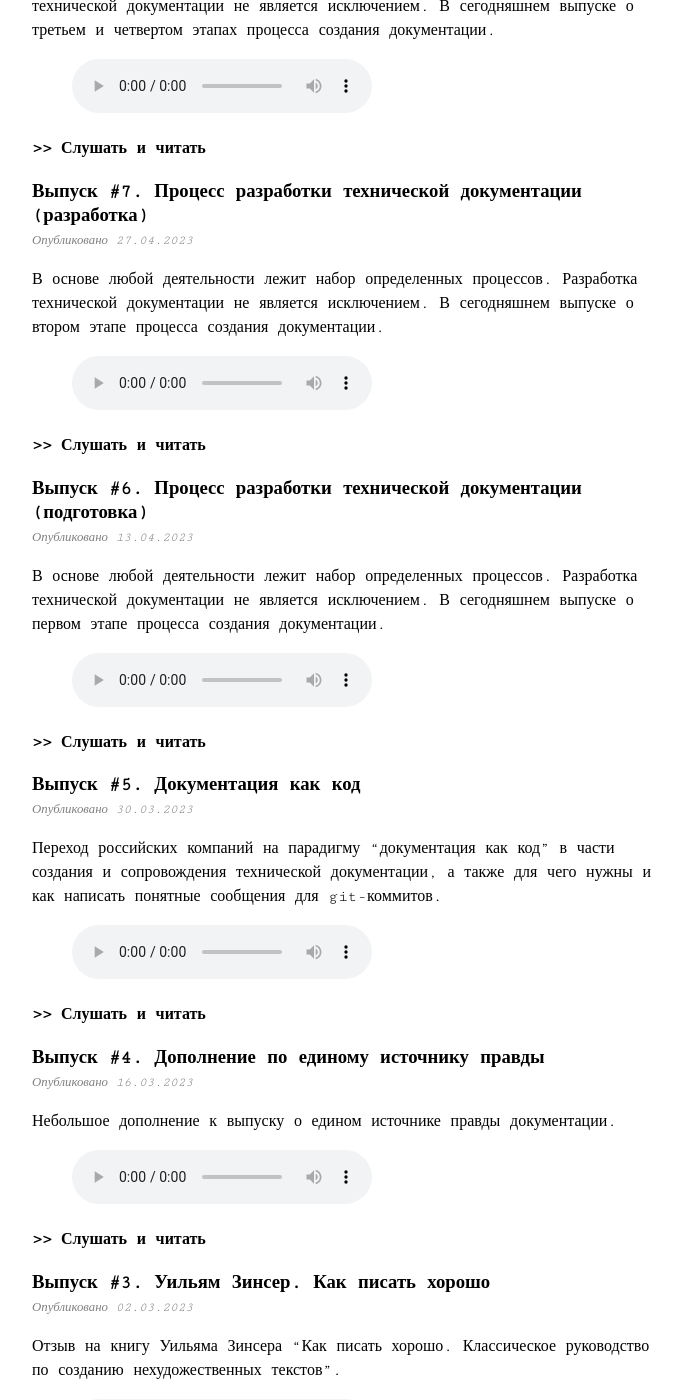
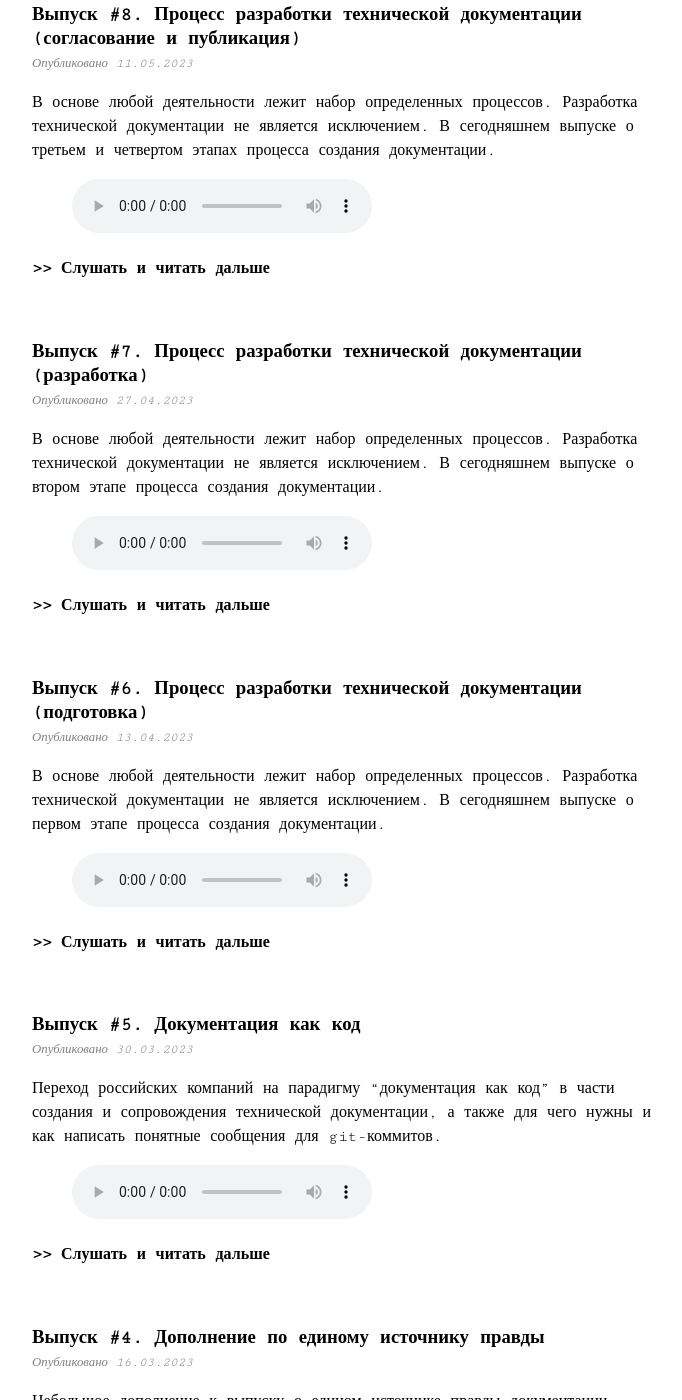
Before and after one commit to techwritex/techcommpod, a Jekyll site: the page built from index.md, in a window 1280 px wide and 1400 px high, scrolled down 1351 px. Shown: the whole window, without its empty margins (292-974 px from the left). Built offline with Jekyll 4.4.1, drawn with Linux system fonts in a browser that asks for light colours; some of the changed text lies outside the part shown.

Commit message:
techcommpod-1.7.4

```diff
--- a/index.md
+++ b/index.md
@@ -15,12 +15,12 @@ title:
       {% if post.excerpt %}
         {{ post.excerpt }}
         <a href="{{site.url}}{{site.baseurl}}{{post.url}}">
-          <p><b>>> Слушать и читать</b></p>
+          <p><b>>> Слушать и читать дальше</b></p><br>
         </a>
       {% else %}
         {{ post.content }}
         <a href="{{site.url}}{{site.baseurl}}{{post.url}}">
-          <p><b>>> Слушать и читать</b></p>
+          <p><b>>> Слушать и читать дальше</b></p><br>
         </a>
       {% endif %}
     </p>
```
